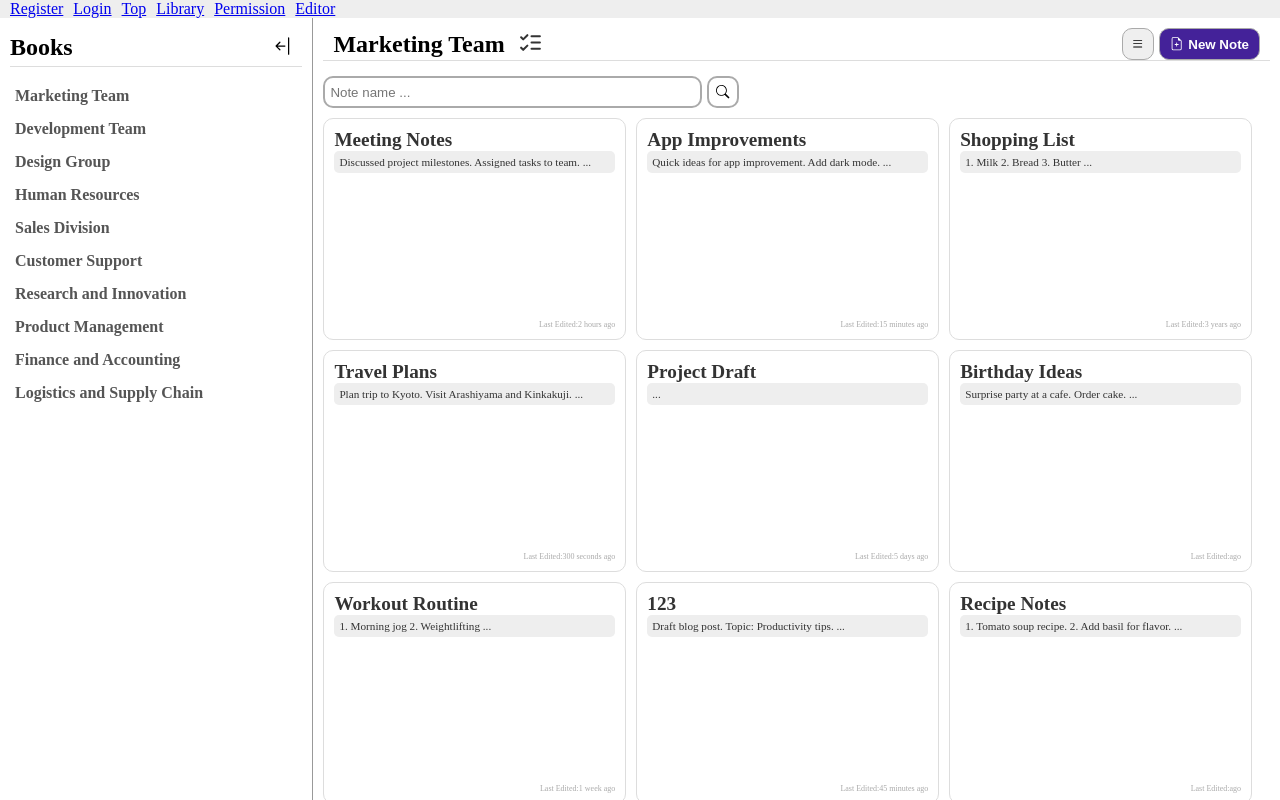
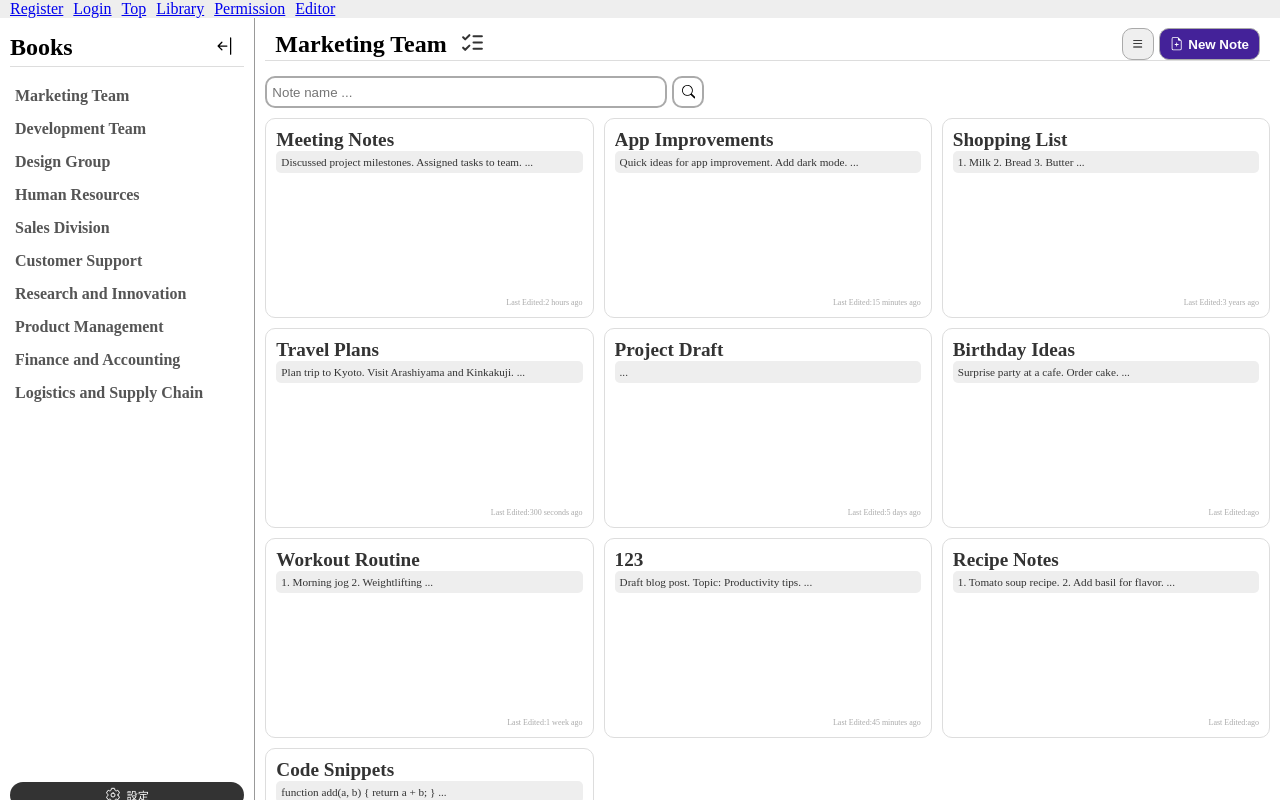
Before and after one commit to syxnji/ShareMd, a Next.js app: page /Library in a window 1280 px wide. Shown: the top 800 px of the page. Built offline with nearby package versions, Linux system fonts and the light colour scheme.

Commit message:
修正 ライブラリのノート/メニュー width

```diff
--- a/src/components/Menu/menu.module.css
+++ b/src/components/Menu/menu.module.css
@@ -1,7 +1,6 @@
 /* open */
 .open{
-    /* position: relative; */
-    width: 33%;
+    width: 25%;
     background-color: #fff;
     border-right: solid 1px #999;
     transition: all 0.3s;
--- a/src/components/SelectNote/selectNote.module.css
+++ b/src/components/SelectNote/selectNote.module.css
@@ -1,6 +1,6 @@
 /* grid */
 .grid{
-    width: 32%;
+    width: calc((100% - 20px) / 3);
     color: #333;
     text-decoration: none;
 }
--- a/src/styles/globals.css
+++ b/src/styles/globals.css
@@ -2,6 +2,7 @@
 *{
   margin: 0;
   padding: 0;
+  box-sizing: border-box;
 }
 main{
   min-height: 100vh;
```
